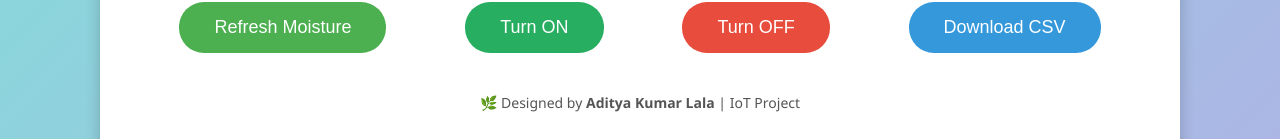
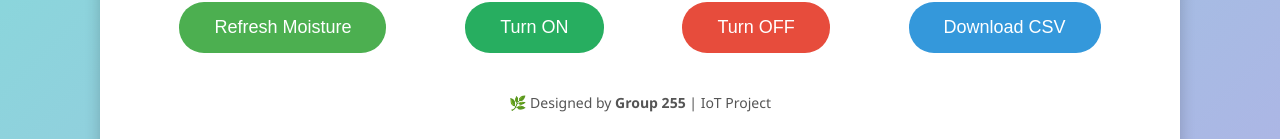
Before and after one commit to AdityaLala/NTN-mydevice, a plain HTML site: page index.html in a window 1280 px wide. Shown: the part 993-1132 px from the top of the page. Drawn offline with Linux system fonts and the light colour scheme.

Commit message:
Update index.html

```diff
--- a/index.html
+++ b/index.html
@@ -157,7 +157,7 @@
     </div>
 
     <footer>
-        🌿 Designed by <strong>Aditya Kumar Lala</strong> | IoT Project
+        🌿 Designed by <strong>Group 255</strong> | IoT Project
     </footer>
 </div>
 
```
